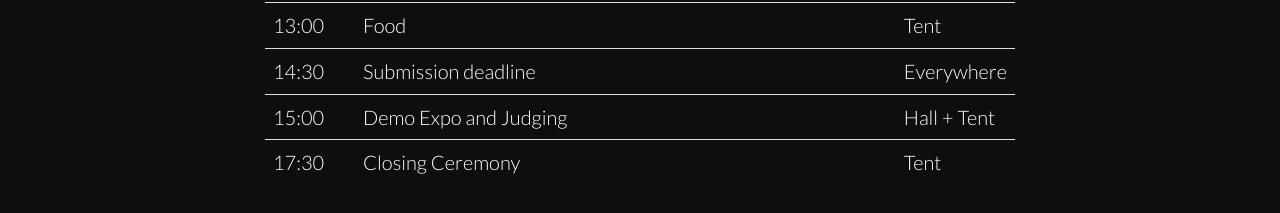
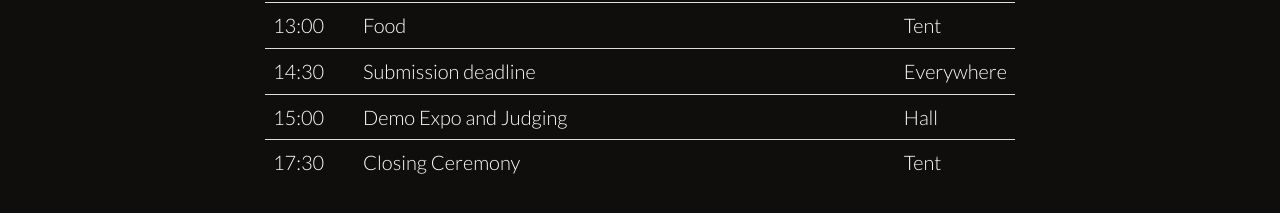
Before and after one commit to junctionasia/junctionasia.github.io, a Jekyll site: the page built from schedule.html, in a window 1280 px wide and 900 px high, scrolled down 2012 px. Shown: the part 645-858 px from the top of the window. Built offline with Jekyll 4.4.1, drawn with Linux system fonts in a browser that asks for light colours; nearby versions of some CDN libraries.

Commit message:
Edited schedule

```diff
--- a/schedule.html
+++ b/schedule.html
@@ -77,7 +77,7 @@
                         <tr><td>9:00</td><td>Breakfast</td><td>Food Area</td></tr>
                         <tr><td>13:00</td><td>Food</td><td>Tent</td></tr>
                         <tr><td>14:30</td><td>Submission deadline</td><td>Everywhere</td></tr>
-                        <tr><td>15:00</td><td>Demo Expo and Judging</td><td>Hall + Tent</td></tr>
+                        <tr><td>15:00</td><td>Demo Expo and Judging</td><td>Hall</td></tr>
                         <tr><td>17:30</td><td>Closing Ceremony</td><td>Tent</td></tr>
                     </tbody>
                 </table>
```
